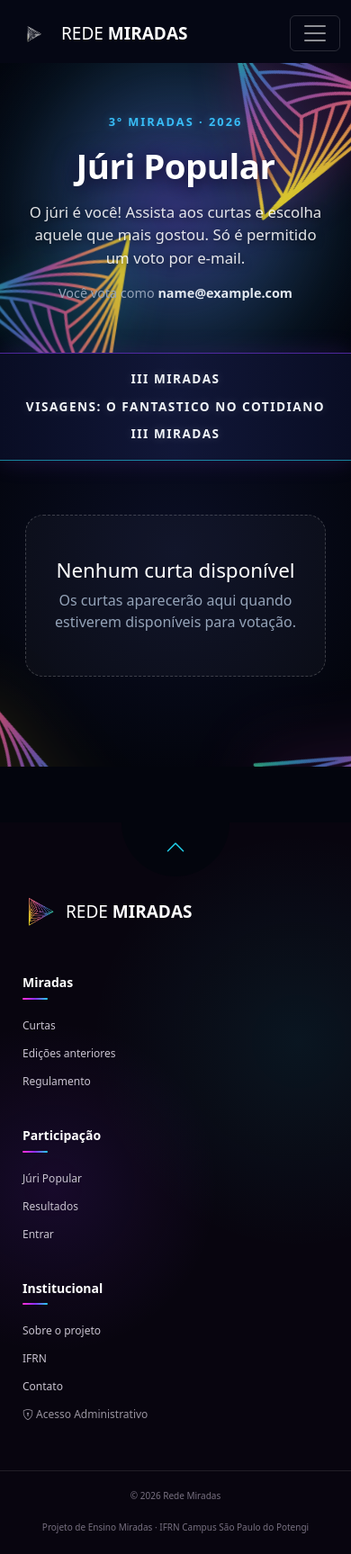
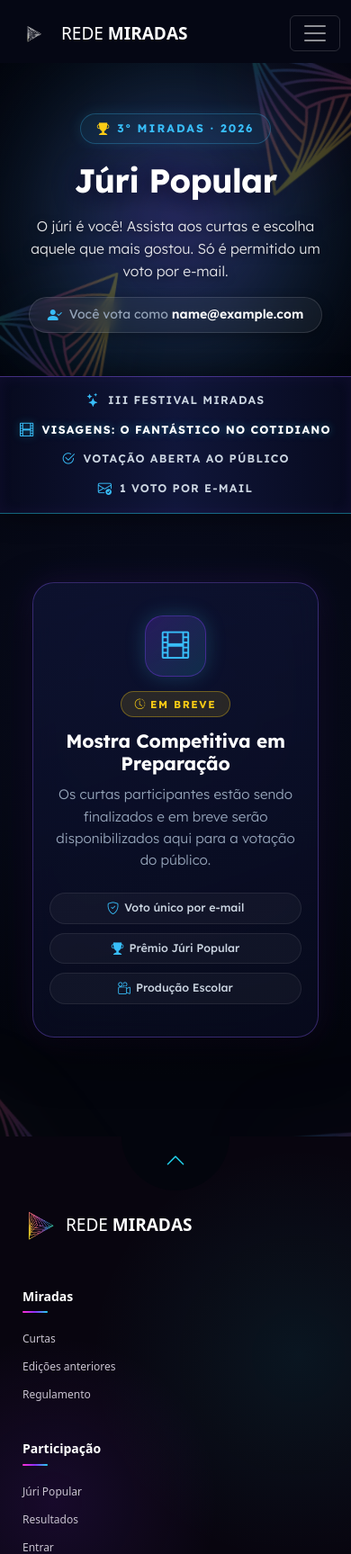
Before and after one commit to danybarreto2008/Rede-Miradas, a Django app: page /votacao/ in a window 390 px wide. Shown: the top 1727 px of the page at 90% size. Before the commit the page ends 1704 px from the top, so only its background shows below. Run offline with Django 5.2, Linux system fonts and the light colour scheme; the visitor is signed in with stand-in values (Sample User, id 1); data that the repository does not hold is empty; some libraries are stand-ins or nearby versions.

Commit message:
Design: moderniza pagina de votacao/juri popular no estilo Comece por Aqui e aprimora responsividade

```diff
--- a/rede_miradas/static/rede_miradas/css/votacao.css
+++ b/rede_miradas/static/rede_miradas/css/votacao.css
@@ -1,11 +1,12 @@
 /* ==========================================================================
    PÁGINA DE VOTAÇÃO (JÚRI POPULAR) - REDE MIRADAS
-   Mesmo visual da página inicial das trilhas
+   Visual limpo, elegante e moderno alinhado ao "Comece por Aqui"
    ========================================================================== */
 
 .votacao-pagina {
     background-color: #03050d;
     color: #ffffff;
+    font-family: 'Lexend', sans-serif;
     overflow-x: hidden;
     position: relative;
     width: 100%;
@@ -19,10 +20,10 @@
     align-items: center;
     justify-content: center;
     min-height: 380px;
-    padding: 70px 20px;
+    padding: 72px 20px 64px;
     text-align: center;
     overflow: hidden;
-    background: radial-gradient(circle at 50% 50%, rgba(30, 16, 56, 0.85) 0%, rgba(5, 7, 18, 0.98) 75%, #03050d 100%);
+    background: radial-gradient(circle at 50% 50%, rgba(25, 14, 52, 0.75) 0%, rgba(5, 7, 18, 0.98) 75%, #03050d 100%);
 }
 
 .votacao-hero-glow {
@@ -33,8 +34,8 @@
     width: 650px;
     max-width: 90vw;
     height: 380px;
-    background: radial-gradient(ellipse at center, rgba(124, 58, 237, 0.45) 0%, rgba(34, 211, 238, 0.25) 45%, transparent 75%);
-    filter: blur(55px);
+    background: radial-gradient(ellipse at center, rgba(124, 58, 237, 0.35) 0%, rgba(34, 211, 238, 0.18) 45%, transparent 75%);
+    filter: blur(60px);
     pointer-events: none;
     z-index: 1;
 }
@@ -57,58 +58,58 @@
 
 .votacao-triangulo-topo {
     position: absolute;
-    top: -120px;
+    top: -100px;
     right: -80px;
-    width: 480px;
-    max-width: 65vw;
-    opacity: 0.85;
+    width: 440px;
+    max-width: 55vw;
+    opacity: 0.45;
     transform: rotate(50deg) scaleX(-1);
     mix-blend-mode: screen;
-    filter: drop-shadow(0 0 25px rgba(255, 47, 214, 0.4));
-    animation: votFlutuaA 8s ease-in-out infinite alternate;
+    filter: drop-shadow(0 0 30px rgba(255, 47, 214, 0.3));
+    animation: votFlutuaA 10s ease-in-out infinite alternate;
 }
 
 .votacao-triangulo-base {
     position: absolute;
-    bottom: -130px;
-    left: -100px;
-    width: 420px;
-    max-width: 60vw;
-    opacity: 0.8;
+    bottom: -110px;
+    left: -80px;
+    width: 380px;
+    max-width: 50vw;
+    opacity: 0.45;
     transform: rotate(190deg);
     mix-blend-mode: screen;
-    filter: drop-shadow(0 0 25px rgba(34, 211, 238, 0.4));
-    animation: votFlutuaB 9s ease-in-out infinite alternate;
+    filter: drop-shadow(0 0 30px rgba(34, 211, 238, 0.3));
+    animation: votFlutuaB 11s ease-in-out infinite alternate;
 }
 
 .votacao-triangulo-esq {
     position: absolute;
-    bottom: -150px;
-    left: -120px;
-    width: 520px;
-    max-width: 65vw;
-    opacity: 0.8;
+    bottom: -140px;
+    left: -100px;
+    width: 460px;
+    max-width: 55vw;
+    opacity: 0.35;
     transform: rotate(20deg);
     mix-blend-mode: screen;
-    filter: drop-shadow(0 0 35px rgba(250, 204, 21, 0.35));
+    filter: drop-shadow(0 0 35px rgba(250, 204, 21, 0.25));
 }
 
 .votacao-triangulo-dir {
     position: absolute;
-    bottom: -180px;
-    right: -130px;
-    width: 580px;
-    max-width: 70vw;
-    opacity: 0.8;
+    bottom: -160px;
+    right: -110px;
+    width: 500px;
+    max-width: 60vw;
+    opacity: 0.35;
     transform: scaleX(-1) rotate(-25deg);
     mix-blend-mode: screen;
-    filter: drop-shadow(0 0 40px rgba(255, 47, 214, 0.4));
+    filter: drop-shadow(0 0 40px rgba(255, 47, 214, 0.25));
 }
 
 .votacao-hero-conteudo {
     position: relative;
     z-index: 3;
-    max-width: 800px;
+    max-width: 820px;
     margin: 0 auto;
     display: flex;
     flex-direction: column;
@@ -116,80 +117,115 @@
     gap: 16px;
 }
 
+.votacao-etiqueta-wrapper {
+    margin-bottom: 2px;
+}
+
 .votacao-etiqueta {
-    font-size: 0.8rem;
-    font-weight: 800;
+    display: inline-flex;
+    align-items: center;
+    gap: 7px;
+    font-size: 0.78rem;
+    font-weight: 700;
     letter-spacing: 2px;
     color: #38bdf8;
+    background: rgba(56, 189, 248, 0.08);
+    border: 1px solid rgba(56, 189, 248, 0.28);
+    padding: 6px 18px;
+    border-radius: 9999px;
     text-transform: uppercase;
-    text-shadow: 0 0 10px rgba(56, 189, 248, 0.4);
+    box-shadow: 0 0 16px rgba(56, 189, 248, 0.12);
+}
+
+.votacao-etiqueta i {
+    font-size: 0.85rem;
+    color: #facc15;
 }
 
 .votacao-hero-titulo {
-    font-size: clamp(2.4rem, 5.2vw, 4rem);
-    font-weight: 800;
+    font-size: clamp(2.3rem, 5.2vw, 3.8rem);
+    font-weight: 700;
     color: #ffffff;
-    letter-spacing: -0.5px;
+    letter-spacing: -0.02em;
     margin: 0;
-    text-shadow: 0 4px 20px rgba(0, 0, 0, 0.8), 0 0 30px rgba(124, 58, 237, 0.35);
+    text-shadow: 0 4px 24px rgba(0, 0, 0, 0.85), 0 0 35px rgba(124, 58, 237, 0.3);
 }
 
 .votacao-hero-texto {
-    font-size: clamp(1.05rem, 2vw, 1.25rem);
+    font-size: clamp(0.98rem, 1.8vw, 1.15rem);
+    font-weight: 300;
     color: rgba(255, 255, 255, 0.88);
-    max-width: 600px;
-    line-height: 1.5;
+    max-width: 620px;
+    line-height: 1.6;
     margin: 0;
     text-shadow: 0 2px 10px rgba(0, 0, 0, 0.7);
 }
 
 .votacao-hero-texto strong {
     color: #22d3ee;
+    font-weight: 600;
 }
 
 .votacao-status {
     display: inline-flex;
     align-items: center;
     gap: 10px;
-    padding: 10px 24px;
+    padding: 8px 22px;
     border-radius: 9999px;
-    background: rgba(34, 211, 238, 0.12);
-    border: 1px solid rgba(34, 211, 238, 0.55);
+    background: rgba(34, 211, 238, 0.1);
+    border: 1px solid rgba(34, 211, 238, 0.5);
     color: #22d3ee;
-    font-weight: 700;
+    font-weight: 600;
+    font-size: 0.92rem;
+    box-shadow: 0 0 20px rgba(34, 211, 238, 0.15);
 }
 
 .votacao-status-icone {
     display: inline-flex;
     align-items: center;
     justify-content: center;
-    width: 24px;
-    height: 24px;
+    width: 22px;
+    height: 22px;
     border-radius: 50%;
     background: #22d3ee;
     color: #03050d;
-    font-size: 0.85rem;
+    font-size: 0.8rem;
     font-weight: 800;
 }
 
-.votacao-email {
-    font-size: 0.9rem;
+.votacao-email-pill {
+    display: inline-flex;
+    align-items: center;
+    gap: 8px;
+    padding: 7px 20px;
+    border-radius: 9999px;
+    background: rgba(255, 255, 255, 0.05);
+    border: 1px solid rgba(255, 255, 255, 0.12);
+    backdrop-filter: blur(8px);
+    font-size: 0.88rem;
     color: #94a3b8;
+    box-shadow: 0 4px 14px rgba(0, 0, 0, 0.3);
 }
 
-.votacao-email strong {
-    color: #e2e8f0;
+.votacao-email-pill i {
+    color: #38bdf8;
+    font-size: 1rem;
+}
+
+.votacao-email-pill strong {
+    color: #ffffff;
+    font-weight: 600;
 }
 
 /* ---------- 2. FAIXA ---------- */
 .votacao-faixa {
     position: relative;
     z-index: 5;
-    background: linear-gradient(90deg, #090d24 0%, #111738 50%, #090d24 100%);
-    border-top: 1.5px solid rgba(124, 58, 237, 0.6);
-    border-bottom: 1.5px solid rgba(34, 211, 238, 0.6);
-    box-shadow: 0 0 25px rgba(124, 58, 237, 0.2);
-    padding: 18px 20px;
+    background: linear-gradient(90deg, #070a1e 0%, #10163a 50%, #070a1e 100%);
+    border-top: 1px solid rgba(139, 92, 246, 0.45);
+    border-bottom: 1px solid rgba(34, 211, 238, 0.45);
+    box-shadow: 0 4px 25px rgba(0, 0, 0, 0.4), inset 0 0 15px rgba(124, 58, 237, 0.08);
+    padding: 15px 20px;
     width: 100%;
 }
 
@@ -198,41 +234,55 @@
     margin: 0 auto;
     display: flex;
     align-items: center;
-    justify-content: space-evenly;
+    justify-content: center;
     flex-wrap: wrap;
-    gap: 16px 24px;
+    gap: 14px 24px;
 }
 
 .faixa-item {
-    color: #f1f5f9;
-    font-size: clamp(0.85rem, 1.3vw, 1rem);
-    font-weight: 700;
-    letter-spacing: 1.5px;
+    display: inline-flex;
+    align-items: center;
+    gap: 8px;
+    color: #cbd5e1;
+    font-size: clamp(0.76rem, 1.1vw, 0.86rem);
+    font-weight: 600;
+    letter-spacing: 1.2px;
     text-transform: uppercase;
     white-space: nowrap;
-    text-shadow: 0 0 12px rgba(255, 255, 255, 0.2);
+}
+
+.faixa-item.destaque {
+    color: #ffffff;
+    font-weight: 700;
+    text-shadow: 0 0 10px rgba(34, 211, 238, 0.4);
+}
+
+.faixa-icone {
+    color: #38bdf8;
+    font-size: 0.95rem;
 }
 
 .faixa-separador {
     display: flex;
     align-items: center;
     justify-content: center;
+    opacity: 0.7;
 }
 
 .faixa-estrela {
     display: inline-block;
-    width: 16px;
-    height: 16px;
+    width: 13px;
+    height: 13px;
     fill: #22d3ee;
-    filter: drop-shadow(0 0 6px rgba(34, 211, 238, 0.8));
+    filter: drop-shadow(0 0 5px rgba(34, 211, 238, 0.7));
 }
 
 /* ---------- 3. CURTAS ---------- */
 .votacao-curtas-secao {
     position: relative;
     background-color: #03050d;
-    background-image: radial-gradient(circle at 50% 30%, rgba(18, 24, 60, 0.5) 0%, #03050d 80%);
-    padding: 80px 20px 140px;
+    background-image: radial-gradient(circle at 50% 30%, rgba(18, 24, 60, 0.45) 0%, #03050d 80%);
+    padding: 70px 20px 130px;
     overflow: hidden;
     z-index: 1;
 }
@@ -427,33 +476,102 @@
 
 .votacao-aviso {
     max-width: 700px;
-    margin: 0 auto 40px;
-    padding: 16px 22px;
-    border-radius: 14px;
-    border: 1px solid rgba(250, 204, 21, 0.6);
+    margin: 0 auto 36px;
+    padding: 16px 24px;
+    border-radius: 16px;
+    border: 1px solid rgba(250, 204, 21, 0.5);
     background: rgba(250, 204, 21, 0.08);
     color: #fde68a;
+    font-size: 0.94rem;
     text-align: center;
+    backdrop-filter: blur(8px);
 }
 
+/* ---------- CARD DE MOSTRA EM PREPARAÇÃO (EMPTY STATE REESTILIZADO) ---------- */
 .votacao-vazia {
-    max-width: 600px;
-    margin: 0 auto;
-    padding: 48px 24px;
+    max-width: 620px;
+    margin: 32px auto 20px;
+    padding: 48px 32px;
     text-align: center;
-    border: 1.5px dashed rgba(255, 255, 255, 0.2);
-    border-radius: 20px;
-    background: rgba(255, 255, 255, 0.03);
+    background: linear-gradient(160deg, rgba(16, 22, 58, 0.65) 0%, rgba(8, 11, 30, 0.85) 100%);
+    border: 1.5px solid rgba(139, 92, 246, 0.35);
+    border-radius: 24px;
+    box-shadow: 0 20px 50px rgba(0, 0, 0, 0.6), 0 0 35px rgba(124, 58, 237, 0.15);
+    backdrop-filter: blur(14px);
+    display: flex;
+    flex-direction: column;
+    align-items: center;
 }
 
-.votacao-vazia h2 {
-    font-size: 1.4rem;
-    margin-bottom: 8px;
+.votacao-vazia-icone {
+    width: 68px;
+    height: 68px;
+    border-radius: 20px;
+    background: linear-gradient(135deg, rgba(124, 58, 237, 0.25) 0%, rgba(34, 211, 238, 0.15) 100%);
+    border: 1px solid rgba(124, 58, 237, 0.4);
+    display: flex;
+    align-items: center;
+    justify-content: center;
+    font-size: 1.9rem;
+    color: #38bdf8;
+    margin-bottom: 16px;
+    box-shadow: 0 0 22px rgba(56, 189, 248, 0.22);
 }
 
-.votacao-vazia p {
-    margin: 0;
+.votacao-vazia-badge {
+    display: inline-flex;
+    align-items: center;
+    padding: 5px 15px;
+    border-radius: 9999px;
+    background: rgba(250, 204, 21, 0.12);
+    border: 1px solid rgba(250, 204, 21, 0.35);
+    color: #facc15;
+    font-size: 0.72rem;
+    font-weight: 700;
+    letter-spacing: 1.6px;
+    margin-bottom: 14px;
+}
+
+.votacao-vazia-titulo {
+    font-size: clamp(1.3rem, 2.4vw, 1.65rem);
+    font-weight: 700;
+    color: #ffffff;
+    margin: 0 0 10px;
+    letter-spacing: -0.01em;
+}
+
+.votacao-vazia-texto {
+    font-size: 0.95rem;
+    font-weight: 300;
     color: #94a3b8;
+    line-height: 1.6;
+    max-width: 480px;
+    margin: 0 0 24px;
+}
+
+.votacao-vazia-tags {
+    display: flex;
+    flex-wrap: wrap;
+    gap: 10px;
+    justify-content: center;
+}
+
+.vazia-tag-item {
+    display: inline-flex;
+    align-items: center;
+    gap: 6px;
+    font-size: 0.78rem;
+    font-weight: 500;
+    color: #cbd5e1;
+    background: rgba(255, 255, 255, 0.04);
+    border: 1px solid rgba(255, 255, 255, 0.08);
+    padding: 6px 14px;
+    border-radius: 9999px;
+}
+
+.vazia-tag-item i {
+    color: #38bdf8;
+    font-size: 0.85rem;
 }
 
 /* ---------- MODAL ---------- */
@@ -527,29 +646,37 @@
     }
 }
 
-/* ---------- RESPONSIVO ---------- */
+/* ---------- RESPONSIVIDADE ---------- */
 @media (max-width: 991.98px) {
     .votacao-hero {
         min-height: 320px;
-        padding: 56px 16px;
+        padding: 56px 16px 48px;
     }
 
     .votacao-curtas-secao {
-        padding: 60px 16px 100px;
+        padding: 56px 16px 90px;
     }
 }
 
 @media (max-width: 767.98px) {
     .votacao-triangulo-topo {
-        width: 300px;
-        top: -70px;
-        right: -50px;
+        width: 220px;
+        top: -60px;
+        right: -40px;
+        opacity: 0.25;
     }
 
     .votacao-triangulo-base {
-        width: 260px;
-        bottom: -80px;
-        left: -60px;
+        width: 200px;
+        bottom: -60px;
+        left: -40px;
+        opacity: 0.25;
+    }
+
+    .votacao-triangulo-esq,
+    .votacao-triangulo-dir {
+        opacity: 0.2;
+        width: 240px;
     }
 
     .faixa-separador {
@@ -566,5 +693,27 @@
     .faixa-item {
         justify-content: center;
         white-space: normal;
+        font-size: 0.78rem;
+    }
+
+    .votacao-vazia {
+        padding: 36px 18px;
+        margin: 20px 8px;
+    }
+
+    .votacao-vazia-tags {
+        flex-direction: column;
+        width: 100%;
+    }
+
+    .vazia-tag-item {
+        justify-content: center;
     }
 }
+
+@media (min-width: 480px) and (max-width: 767.98px) {
+    .votacao-faixa-container {
+        grid-template-columns: repeat(2, 1fr);
+        gap: 12px;
+    }
+}
--- a/rede_miradas/templates/rede_miradas/votacao.html
+++ b/rede_miradas/templates/rede_miradas/votacao.html
@@ -4,7 +4,10 @@
 {% block titulo %}Júri Popular | Rede Miradas{% endblock %}
 
 {% block conteudo %}
-<link rel="stylesheet" href="{% static 'rede_miradas/css/votacao.css' %}?v=3">
+<link rel="preconnect" href="https://fonts.googleapis.com">
+<link rel="preconnect" href="https://fonts.gstatic.com" crossorigin>
+<link rel="stylesheet" href="https://fonts.googleapis.com/css2?family=Lexend:wght@300;400;500;600;700;800&display=swap">
+<link rel="stylesheet" href="{% static 'rede_miradas/css/votacao.css' %}?v=20261123_v2">
 
 <div class="votacao-pagina">
 
@@ -22,7 +25,11 @@
 
         <div class="votacao-hero-conteudo container">
 
-            <span class="votacao-etiqueta">3º MIRADAS · 2026</span>
+            <div class="votacao-etiqueta-wrapper">
+                <span class="votacao-etiqueta">
+                    <i class="bi bi-trophy-fill"></i> 3º MIRADAS · 2026
+                </span>
+            </div>
 
             <h1 class="votacao-hero-titulo">Júri Popular</h1>
 
@@ -35,7 +42,7 @@
 
                 <div class="votacao-status">
                     <span class="votacao-status-icone">✓</span>
-                    Voto confirmado
+                    <span>Voto confirmado</span>
                 </div>
             {% else %}
                 <p class="votacao-hero-texto">
@@ -44,8 +51,9 @@
                 </p>
 
                 {% if email_votante %}
-                    <div class="votacao-email">
-                        Você vota como <strong>{{ email_votante }}</strong>
+                    <div class="votacao-email-pill">
+                        <i class="bi bi-person-check-fill"></i>
+                        <span>Você vota como <strong>{{ email_votante }}</strong></span>
                     </div>
                 {% endif %}
             {% endif %}
@@ -59,7 +67,10 @@
     <section class="votacao-faixa">
         <div class="votacao-faixa-container">
 
-            <div class="faixa-item">III MIRADAS</div>
+            <div class="faixa-item">
+                <i class="bi bi-stars faixa-icone"></i>
+                <span>III FESTIVAL MIRADAS</span>
+            </div>
 
             <div class="faixa-separador" aria-hidden="true">
                 <svg class="faixa-estrela" viewBox="0 0 24 24">
@@ -67,7 +78,10 @@
                 </svg>
             </div>
 
-            <div class="faixa-item">VISAGENS: O FANTASTICO NO COTIDIANO</div>
+            <div class="faixa-item destaque">
+                <i class="bi bi-film faixa-icone"></i>
+                <span>VISAGENS: O FANTÁSTICO NO COTIDIANO</span>
+            </div>
 
             <div class="faixa-separador" aria-hidden="true">
                 <svg class="faixa-estrela" viewBox="0 0 24 24">
@@ -75,7 +89,21 @@
                 </svg>
             </div>
 
-            <div class="faixa-item">III MIRADAS</div>
+            <div class="faixa-item">
+                <i class="bi bi-check2-circle faixa-icone"></i>
+                <span>VOTAÇÃO ABERTA AO PÚBLICO</span>
+            </div>
+
+            <div class="faixa-separador" aria-hidden="true">
+                <svg class="faixa-estrela" viewBox="0 0 24 24">
+                    <path d="M12 0l3 5.5 6-1.5-2.5 5.5 5.5 2.5-5.5 2.5 2.5 5.5-6-1.5-3 5.5-3-5.5-6 1.5 2.5-5.5-5.5-2.5 5.5-2.5-2.5-5.5 6 1.5z"/>
+                </svg>
+            </div>
+
+            <div class="faixa-item">
+                <i class="bi bi-envelope-check faixa-icone"></i>
+                <span>1 VOTO POR E-MAIL</span>
+            </div>
 
         </div>
     </section>
@@ -95,6 +123,7 @@
 
             {% if sem_email %}
                 <div class="votacao-aviso">
+                    <i class="bi bi-exclamation-triangle-fill me-2"></i>
                     Sua conta não tem e-mail cadastrado, por isso não é possível votar.
                     Atualize seu perfil com um e-mail e volte aqui.
                 </div>
@@ -114,7 +143,8 @@
                                          loading="lazy">
                                 {% else %}
                                     <div class="voto-card-sem-imagem">
-                                        <span>II MIRADAS</span>
+                                        <i class="bi bi-film fs-2 mb-1"></i>
+                                        <span>III MIRADAS</span>
                                         <span>Cartaz indisponível</span>
                                     </div>
                                 {% endif %}
@@ -168,8 +198,21 @@
                 {% empty %}
                     <div class="col-12">
                         <div class="votacao-vazia">
-                            <h2>Nenhum curta disponível</h2>
-                            <p>Os curtas aparecerão aqui quando estiverem disponíveis para votação.</p>
+                            <div class="votacao-vazia-icone">
+                                <i class="bi bi-film"></i>
+                            </div>
+                            <span class="votacao-vazia-badge">
+                                <i class="bi bi-clock-history me-1"></i> EM BREVE
+                            </span>
+                            <h2 class="votacao-vazia-titulo">Mostra Competitiva em Preparação</h2>
+                            <p class="votacao-vazia-texto">
+                                Os curtas participantes estão sendo finalizados e em breve serão disponibilizados aqui para a votação do público.
+                            </p>
+                            <div class="votacao-vazia-tags">
+                                <span class="vazia-tag-item"><i class="bi bi-shield-check"></i> Voto único por e-mail</span>
+                                <span class="vazia-tag-item"><i class="bi bi-trophy-fill"></i> Prêmio Júri Popular</span>
+                                <span class="vazia-tag-item"><i class="bi bi-camera-reels"></i> Produção Escolar</span>
+                            </div>
                         </div>
                     </div>
                 {% endfor %}
@@ -183,7 +226,7 @@
 </div>
 
 
-<!-- MODAL DE CONFIRMAÇÃO -->
+<!-- MODAL DE CONFIRMAÇÃO (MANTIDO INTACTO) -->
 <div class="modal fade" id="modalConfirmarVoto" tabindex="-1"
      aria-labelledby="tituloModalVoto" aria-hidden="true">
 
```
Also changed, not shown: other parts of rede_miradas/static/rede_miradas/css/votacao.css (+15 -15 lines).
